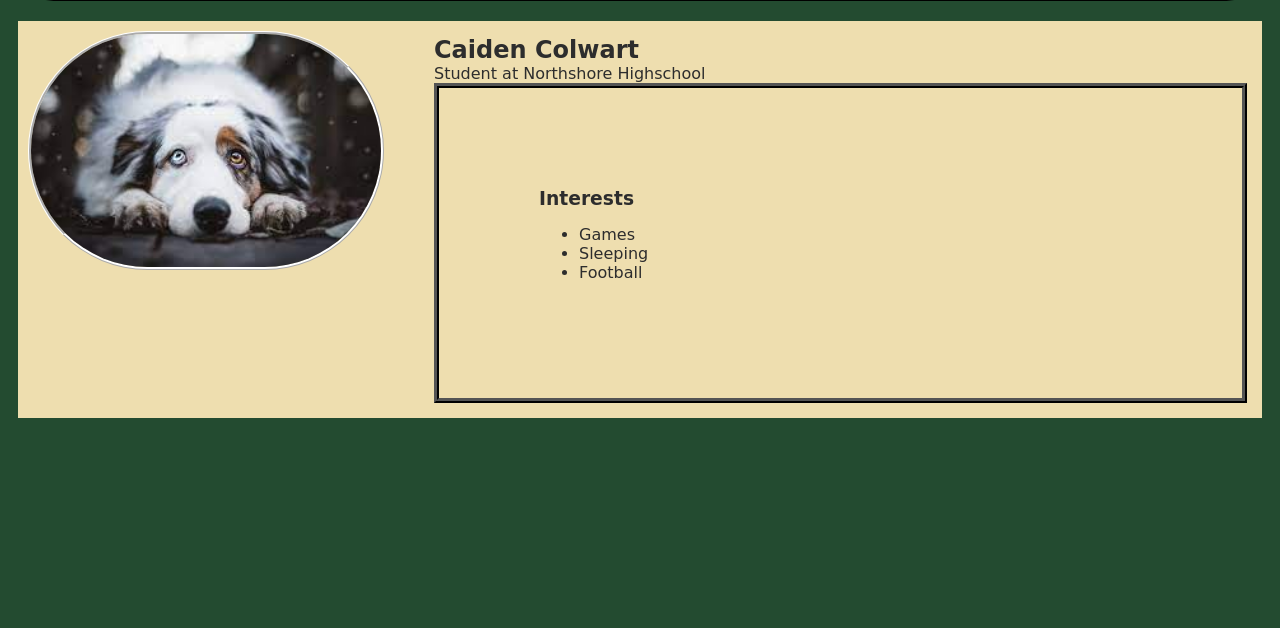
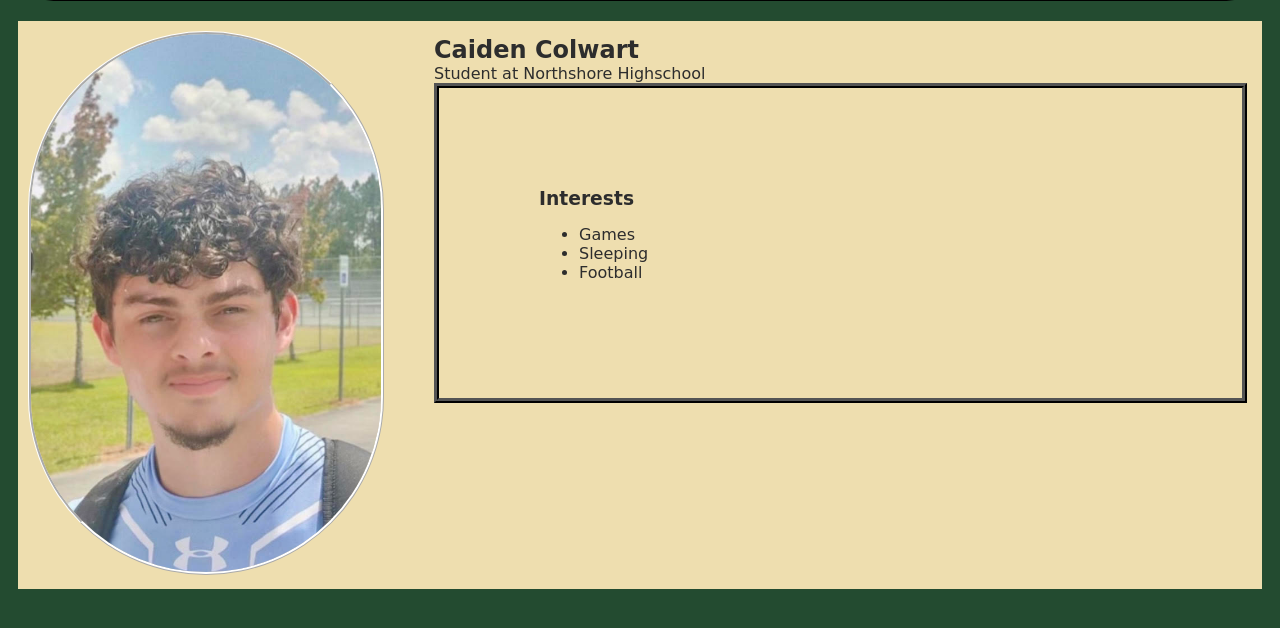
Before and after one commit to caidencolwart/caidencolwart.github.io, a plain HTML site: page index.html in a window 1280 px wide. Shown: the part 88-716 px from the top of the page. Drawn offline with Linux system fonts and the light colour scheme.

```diff
--- a/index.html
+++ b/index.html
@@ -93,7 +93,7 @@
             <main>
                 <!--Sidebar section-->
                 <div class="sidebar">
-                    <img class =sidebar-img src = "images/profile pic.jfif">
+                    <img class =sidebar-img src = "images/new.profilepic.jpg">
                 </div>
                 <!--Content Section-->
                 <div class="content">
```
Also changed, not shown: images/new.profilepic.jpg (added).
